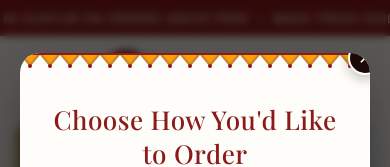
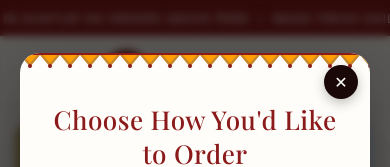
Before and after one commit to surajsharmagitt/Murali_Sweets, a React (Vite) app: page / in a window 390 px wide. Shown: the top 167 px of the page. Built offline with nearby package versions, Linux system fonts and the light colour scheme; a web font is replaced by a local one.

Commit message:
Fix mobile popup close button clipping and blend sweet images into cream background using mix-blend-mode: multiply

```diff
--- a/src/index.css
+++ b/src/index.css
@@ -752,6 +752,7 @@ h4 { font-size: clamp(1.1rem, 2vw, 1.5rem); }
   z-index: 2;
   pointer-events: none;
   filter: drop-shadow(0 8px 16px rgba(0,0,0,0.15));
+  mix-blend-mode: multiply;
 }
 .popup-decor-right {
   position: absolute;
@@ -761,6 +762,7 @@ h4 { font-size: clamp(1.1rem, 2vw, 1.5rem); }
   z-index: 2;
   pointer-events: none;
   filter: drop-shadow(0 8px 16px rgba(0,0,0,0.15));
+  mix-blend-mode: multiply;
 }
 .popup-decor-bottom {
   position: absolute;
@@ -771,6 +773,7 @@ h4 { font-size: clamp(1.1rem, 2vw, 1.5rem); }
   z-index: 3;
   pointer-events: none;
   filter: drop-shadow(0 6px 12px rgba(0,0,0,0.12));
+  mix-blend-mode: multiply;
 }
 .btn-whatsapp-pill, .btn-swiggy-pill, .btn-zomato-pill {
   display: inline-flex;
@@ -851,6 +854,12 @@ h4 { font-size: clamp(1.1rem, 2vw, 1.5rem); }
     font-size: 26px;
     margin-bottom: 24px;
   }
+  .popup-close {
+    top: 12px !important;
+    right: 12px !important;
+    background: #1A0808 !important;
+    border: none !important;
+  }
 }
 
 /* ── Hero Slideshow ── */
```
